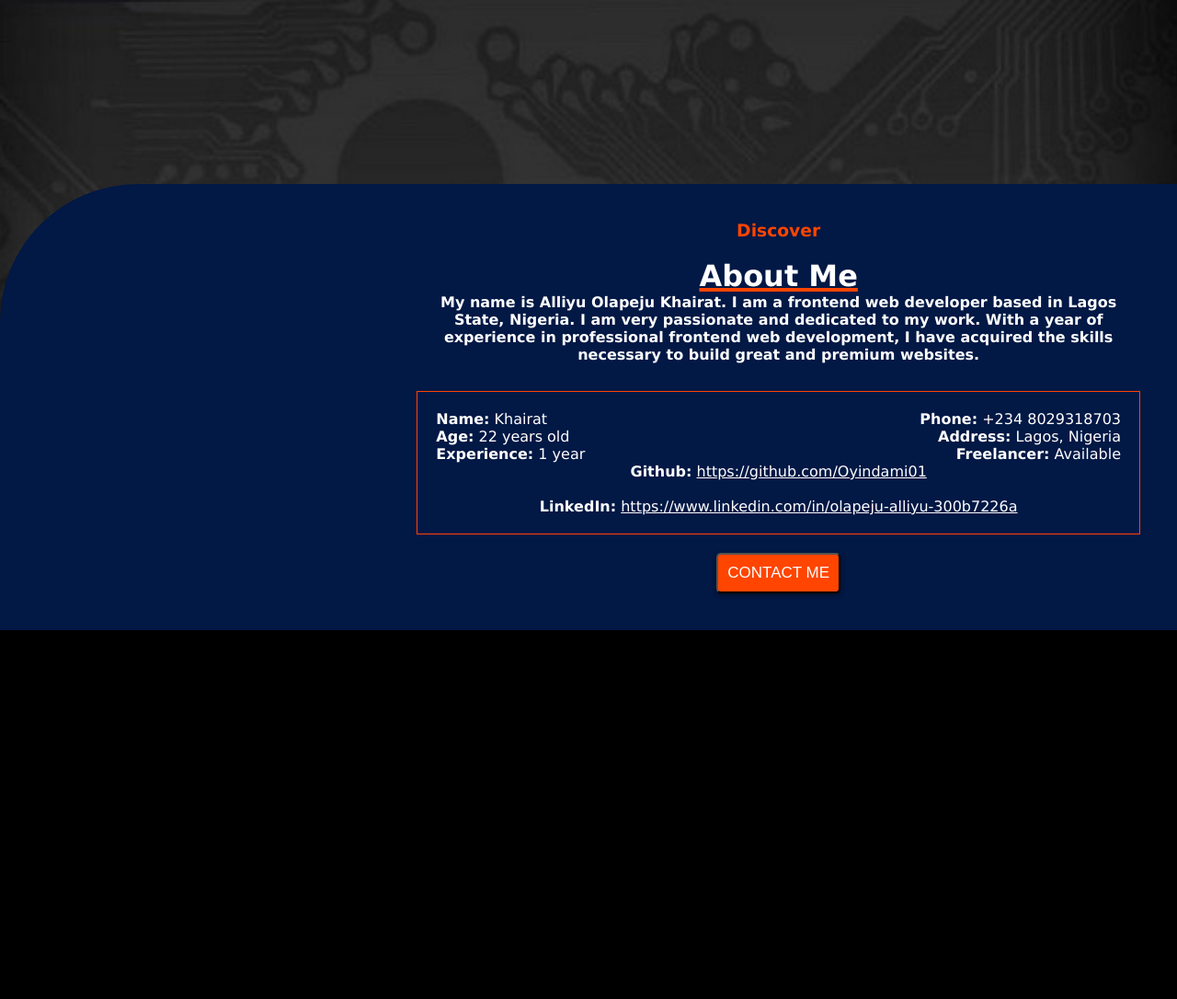
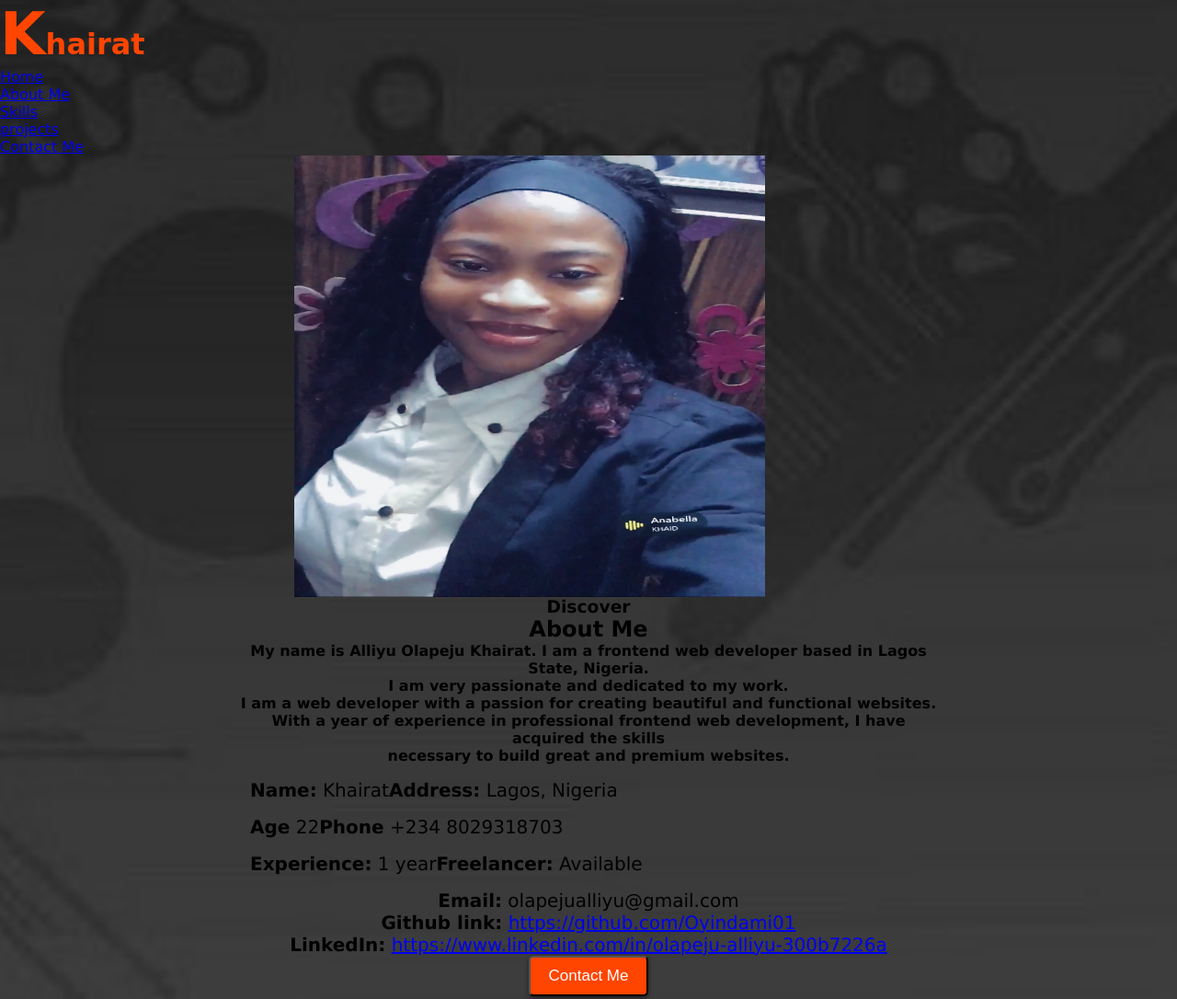
Before and after one commit to Oyindami01/alx_capstone_project, a plain HTML site: page about.html in a window 1280 px wide. Shown: the top 1086 px of the page at 92% size. Before the commit the page ends 800 px from the top, so only its background shows below. Drawn offline with Linux system fonts and the light colour scheme.

Commit message:
I added my about.html file

```diff
--- a/about.html
+++ b/about.html
@@ -3,55 +3,158 @@
   <head>
     <meta charset="UTF-8" />
     <meta name="viewport" content="width=device-width, initial-scale=1.0" />
-    <title>About</title>
+    <title>Document</title>
     <link rel="stylesheet" href="styles.css" />
-    <script src="script.js"></script>
+    <style>
+      header {
+        background-image: url(alx-images/newbanner.jpg);
+        background-repeat: no-repeat;
+        background-size: cover;
+        background-position: center;
+        justify-content: center;
+        align-items: center;
+        height: 180vh;
+      }
+      body,
+      h1,
+      h2,
+      h3,
+      p {
+        margin: 0;
+        padding: 0;
+      }
+      @media screen and(max-width: 600px) {
+        body {
+          margin: 0;
+          padding: 0;
+        }
+        header {
+          background-image: url(alx-images/newbanner.jpg);
+          height: 50vh;
+        }
+        #about .abt-box {
+          width: 3rem;
+        }
+      }
+      @media screen and (max-width: 600px) {
+        header {
+          background-image: url(alx-images/newbanner.jpg);
+          height: 380vh;
+        }
+      }
+      /* Styles for Desktop (1024px and above) */
+      @media screen and (min-width: 1024px) {
+        #about {
+        }
+
+        #about h2 {
+          font-size: 32px;
+        }
+
+        #about p {
+          font-size: 20px;
+        }
+        #about .my-abt img {
+          width: 40%;
+          height: 30rem;
+          margin-right: 8rem;
+        }
+        #about .my-abt .abt-info {
+          width: 60%;
+        }
+
+        #about .my-abt .abt-box {
+        }
+
+        #about .abt-box .nam-add {
+          text-align: center;
+          display: flex;
+          flex-direction: row;
+          margin: 1rem;
+        }
+
+        #about .abt-box .age-pho {
+          text-align: center;
+          display: flex;
+          flex-direction: row;
+          margin: 1rem;
+        }
+
+        #about .abt-box .exp-fre {
+          text-align: center;
+          display: flex;
+          flex-direction: row;
+          margin: 1rem;
+        }
+      }
+    </style>
   </head>
   <body>
-    <!-- ABOUT ME SECTION -->
-    <div class="section">
-      <!-- my image-->
-      <div class="section-img">
-        <img src="cap-images/my-image2.jpg" alt="" class="img-img" />
+    <!-- HEADER AND NAV -->
+    <header>
+      <div class="head">
+        <div class="logo">
+          <h1>
+            <span style="color: orangered; font-size: 4rem">K</span>hairat
+          </h1>
         </div>
-      <!-- info div -->
-      <div class="info-div">
-        <div class="dis">
+        <div class="menu-toggle">
+          <div class="bar"></div>
+          <div class="bar"></div>
+          <div class="bar"></div>
+        </div>
+        <nav>
+          <ul>
+            <li><a href="home.html">Home</a></li>
+            <li><a href="about.html">About Me</a></li>
+            <li><a href="skills.html">Skills</a></li>
+            <li><a href="https://github.com/Oyindami01">projects</a></li>
+            <li><a href="contact.html">Contact Me</a></li>
+          </ul>
+        </nav>
+      </div>
+      <section id="about">
+        <div class="my-abt">
+          <img src="alx-images/my-image2.jpg" alt="my-image" />
+          <div class="abt-info">
             <h3>Discover</h3>
-        </div>
-        <div class="abt">
             <h1>About Me</h1>
-        </div>
-        <div class="my-abt">
             <h4>
               My name is Alliyu Olapeju Khairat. I am a frontend web developer
-            based in Lagos State, Nigeria. I am very passionate and dedicated to
-            my work. With a year of experience in professional frontend web
-            development, I have acquired the skills necessary to build great and
-            premium websites.
+              based in Lagos State, Nigeria. <br />
+              I am very passionate and dedicated to my work. <br />
+
+              I am a web developer with a passion for creating beautiful and
+              functional websites. <br />
+              With a year of experience in professional frontend web
+              development, I have acquired the skills <br />necessary to build
+              great and premium websites.
             </h4>
-        </div>
-        <div class="box">
-          <div class="nam-age">
+            <div class="abt-box">
+              <div class="nam-add">
                 <p><strong>Name:</strong> Khairat</p>
-            <p><strong>Phone:</strong> +234 8029318703</p>
-          </div>
-          <div class="pho-add">
-            <p><strong>Age:</strong> 22 years old</p>
                 <p><strong>Address:</strong> Lagos, Nigeria</p>
               </div>
-          <div class="exp-free">
+              <div class="age-pho">
+                <p><strong>Age</strong> 22</p>
+                <p><strong>Phone</strong> +234 8029318703</p>
+              </div>
+              <div class="exp-fre">
                 <p><strong>Experience:</strong> 1 year</p>
                 <p><strong>Freelancer:</strong> Available</p>
               </div>
-          <div class="social-link">
+              <div class="email">
+                <p><strong>Email:</strong> olapejualliyu@gmail.com</p>
+              </div>
+              <div class="github">
                 <p>
-              <strong>Github:</strong>
+                  <strong>Github link:</strong>
                   <a href="https://github.com/Oyindami01"
                     >https://github.com/Oyindami01</a
                   >
-              <br /><br />
                 </p>
+              </div>
+              <div class="linked">
                 <p>
                   <strong>LinkedIn:</strong>
                   <a href="https://www.linkedin.com/in/olapeju-alliyu-300b7226a"
@@ -60,16 +163,18 @@
                 </p>
               </div>
             </div>
-        <div class="button">
-          <button
-            style="margin-top: 20px; padding: 10px; background-color: orangered"
-          >
+            <button id="but">
               <a style="text-decoration: none; color: white" href="contact.html"
-              >CONTACT ME</a
+                >Contact Me</a
               >
             </button>
           </div>
         </div>
-    </div>
+      </section>
+    </header>
+
+    <script src="script.js"></script>
+    <script src="menu-toggle.js"></script>
+    <script src="https://cdn.emailjs.com/dist/email.min.js"></script>
   </body>
 </html>
```
Also changed, not shown: index.html (+1 -1 lines). Lines whose indentation alone changed are shown as unchanged.
